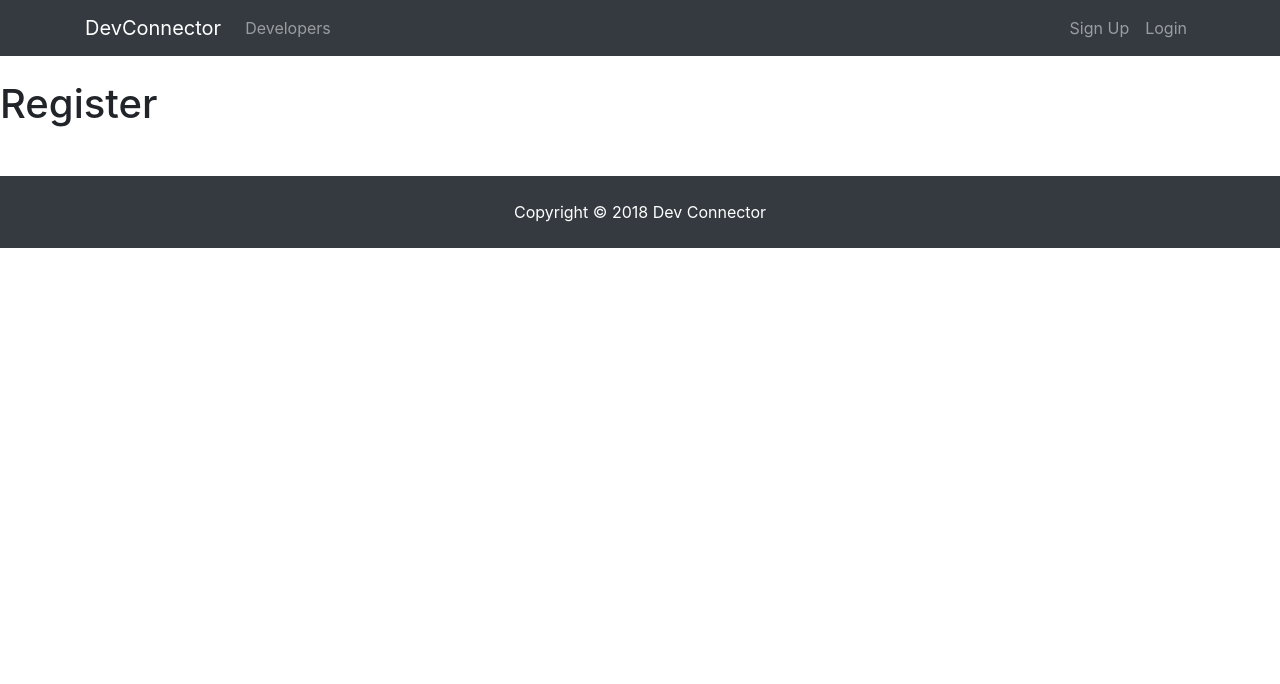
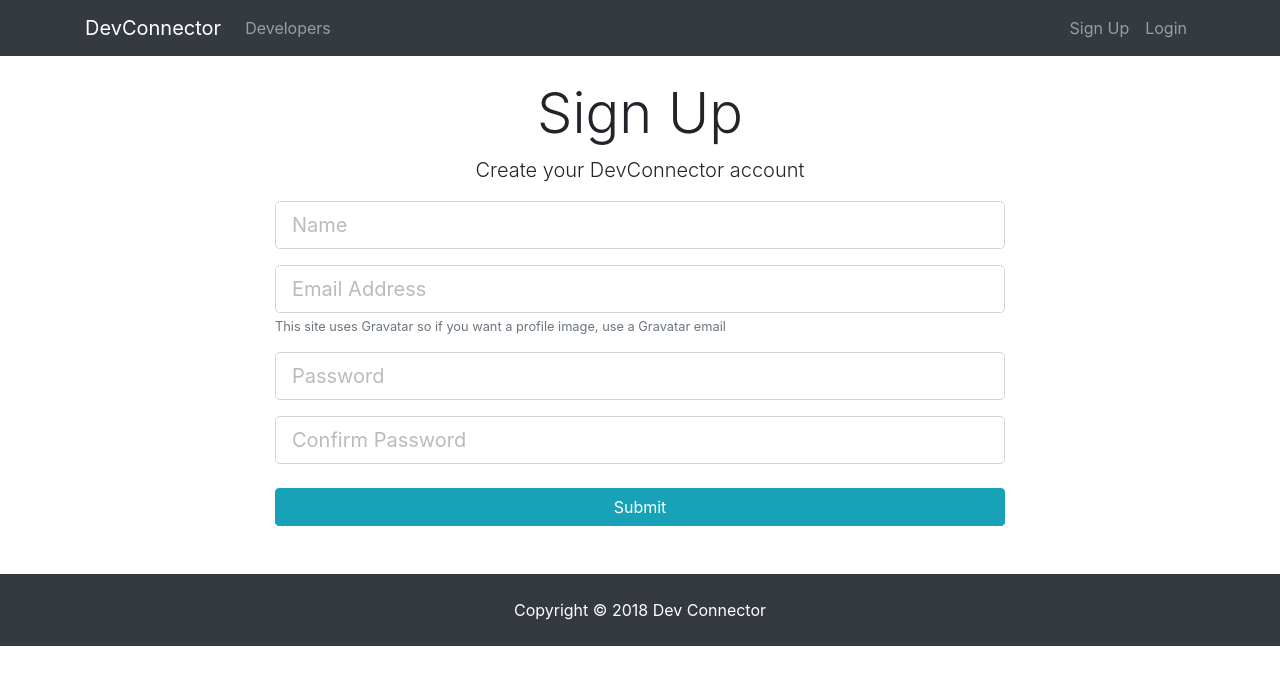
Before and after one commit to a2cevski/devconnector, a React (Create React App) app in the folder client/: page /register in a window 1280 px wide. Shown: the top 684 px of the page. Built offline with nearby package versions, Linux system fonts and the light colour scheme.

Commit message:
Completed Register and Login Forms

```diff
--- a/client/package.json
+++ b/client/package.json
@@ -3,6 +3,8 @@
   "version": "0.1.0",
   "private": true,
   "dependencies": {
+    "axios": "^0.18.0",
+    "classnames": "^2.2.6",
     "react": "^16.6.3",
     "react-dom": "^16.6.3",
     "react-router-dom": "^4.3.1",
--- a/client/src/components/auth/Login.js
+++ b/client/src/components/auth/Login.js
@@ -1,10 +1,66 @@
 import React, { Component } from "react";
 
 class Login extends Component {
+  constructor() {
+    super();
+    this.state = {
+      email: "",
+      password: "",
+      errors: {}
+    };
+    this.onChange = this.onChange.bind(this);
+    this.onSubmit = this.onSubmit.bind(this);
+  }
+
+  onChange(event) {
+    this.setState({ [event.target.name]: event.target.value });
+  }
+
+  onSubmit(event) {
+    event.preventDefault();
+    const newUser = {
+      email: this.state.email,
+      password: this.state.password
+    };
+    console.log(newUser);
+  }
+
   render() {
     return (
-      <div>
-        <h1>Login</h1>
+      <div className="login">
+        <div className="container">
+          <div className="row">
+            <div className="col-md-8 m-auto">
+              <h1 className="display-4 text-center">Log In</h1>
+              <p className="lead text-center">
+                Sign in to your DevConnector account
+              </p>
+              <form onSubmit={this.onSubmit}>
+                <div className="form-group">
+                  <input
+                    type="email"
+                    className="form-control form-control-lg"
+                    placeholder="Email Address"
+                    value={this.state.email}
+                    onChange={this.onChange}
+                    name="email"
+                  />
+                </div>
+                <div className="form-group">
+                  <input
+                    type="password"
+                    className="form-control form-control-lg"
+                    placeholder="Password"
+                    value={this.state.password}
+                    onChange={this.onChange}
+                    name="password"
+                  />
+                </div>
+                <input type="submit" className="btn btn-info btn-block mt-4" />
+              </form>
+            </div>
+          </div>
+        </div>
       </div>
     );
   }
--- a/client/src/components/auth/Register.js
+++ b/client/src/components/auth/Register.js
@@ -1,10 +1,109 @@
 import React, { Component } from "react";
+import axios from "axios";
+import classnames from "classnames";
 
 class Register extends Component {
+  constructor() {
+    super();
+    this.state = {
+      name: "",
+      email: "",
+      password: "",
+      password2: "",
+      errors: {}
+    };
+    this.onChange = this.onChange.bind(this);
+    this.onSubmit = this.onSubmit.bind(this);
+  }
+
+  onChange(event) {
+    this.setState({ [event.target.name]: event.target.value });
+  }
+
+  onSubmit(event) {
+    event.preventDefault();
+    const newUser = {
+      name: this.state.name,
+      email: this.state.email,
+      password: this.state.password,
+      password2: this.state.password2
+    };
+    axios
+      .post("/api/users/register", newUser)
+      .then(res => console.log(res.data))
+      .catch(err => this.setState({ errors: err.response.data }));
+  }
+
   render() {
+    const { errors } = this.state;
+    console.log(errors);
     return (
-      <div>
-        <h1>Register</h1>
+      <div className="register">
+        <div className="container">
+          <div className="row">
+            <div className="col-md-8 m-auto">
+              <h1 className="display-4 text-center">Sign Up</h1>
+              <p className="lead text-center">
+                Create your DevConnector account
+              </p>
+              <form onSubmit={this.onSubmit}>
+                <div className="form-group">
+                  <input
+                    type="text"
+                    className={classnames("form-control form-control-lg", {
+                      "is-invalid": errors.name
+                    })}
+                    placeholder="Name"
+                    name="name"
+                    value={this.state.name}
+                    onChange={this.onChange}
+                  />
+                </div>
+                <div className="form-group">
+                  <input
+                    type="email"
+                    className={classnames("form-control form-control-lg", {
+                      "is-invalid": errors.email
+                    })}
+                    placeholder="Email Address"
+                    value={this.state.email}
+                    onChange={this.onChange}
+                    name="email"
+                  />
+                  <small className="form-text text-muted">
+                    This site uses Gravatar so if you want a profile image, use
+                    a Gravatar email
+                  </small>
+                </div>
+                <div className="form-group">
+                  <input
+                    type="password"
+                    className={classnames("form-control form-control-lg", {
+                      "is-invalid": errors.password
+                    })}
+                    placeholder="Password"
+                    value={this.state.password}
+                    onChange={this.onChange}
+                    name="password"
+                  />
+                </div>
+                <div className="form-group">
+                  <input
+                    type="password"
+                    className={classnames("form-control form-control-lg", {
+                      "is-invalid": errors.password2
+                    })}
+                    placeholder="Confirm Password"
+                    value={this.state.password2}
+                    onChange={this.onChange}
+                    name="password2"
+                  />
+                </div>
+                <input type="submit" className="btn btn-info btn-block mt-4" />
+              </form>
+            </div>
+          </div>
+        </div>
       </div>
     );
   }
```
